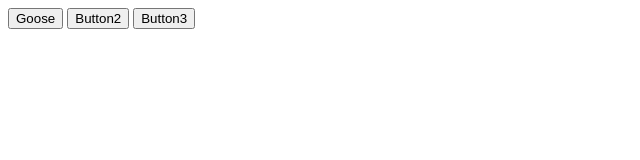
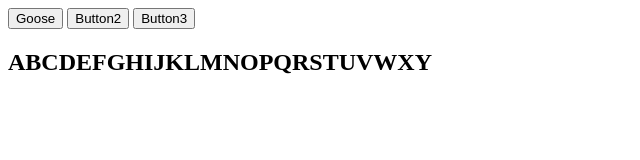
Before and after one commit to FdTrashpanda/Storage, a plain HTML site: page index.html in a window 1280 px wide. Shown: the whole page, without its empty margins (0-640 px from the left). Drawn offline with Linux system fonts and the light colour scheme.

Commit message:
UPDATE Alphabet

```diff
--- a/index.html
+++ b/index.html
@@ -11,5 +11,8 @@
         <button>Button2</button>
         <button>Button3</button>
     </nav>
+
+<h2> ABCDEFGHIJKLMNOPQRSTUVWXY</h2>
+
 </body>
 </html>
```
